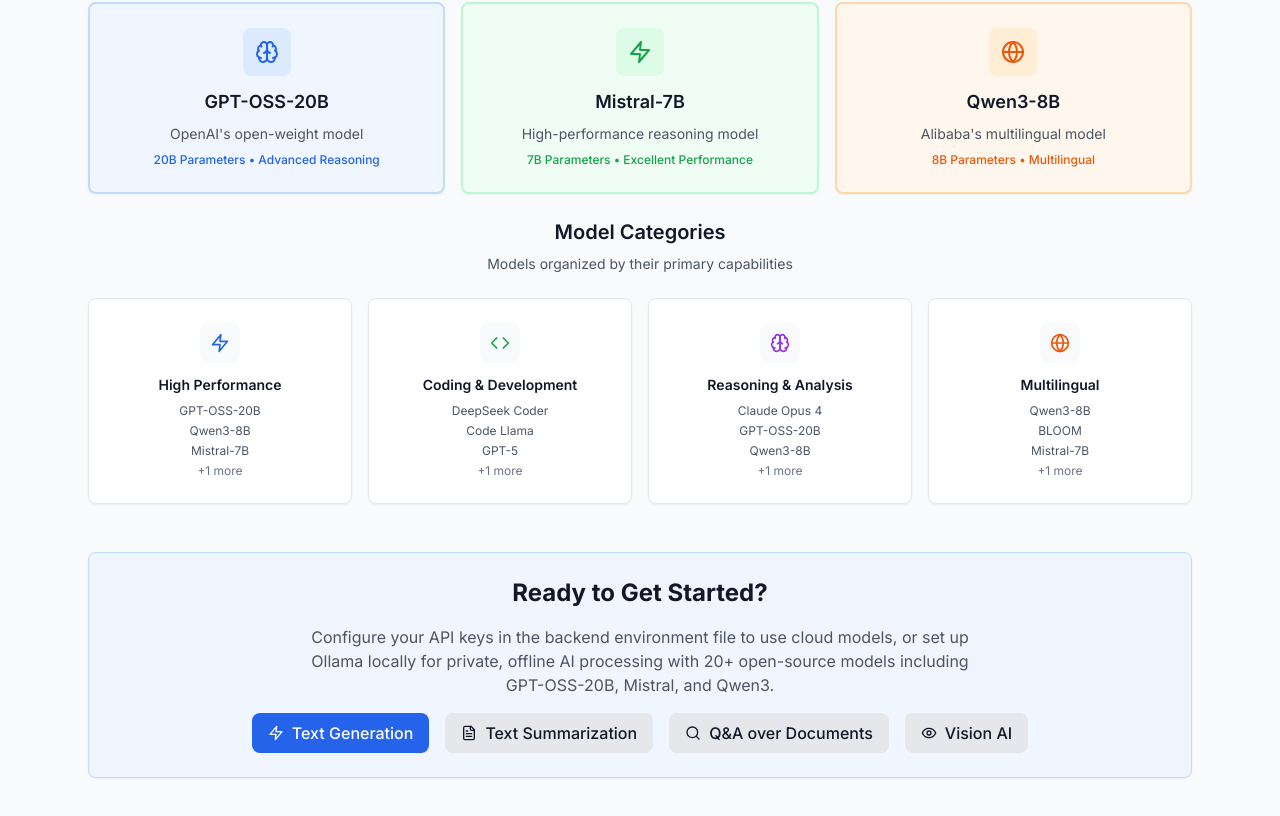
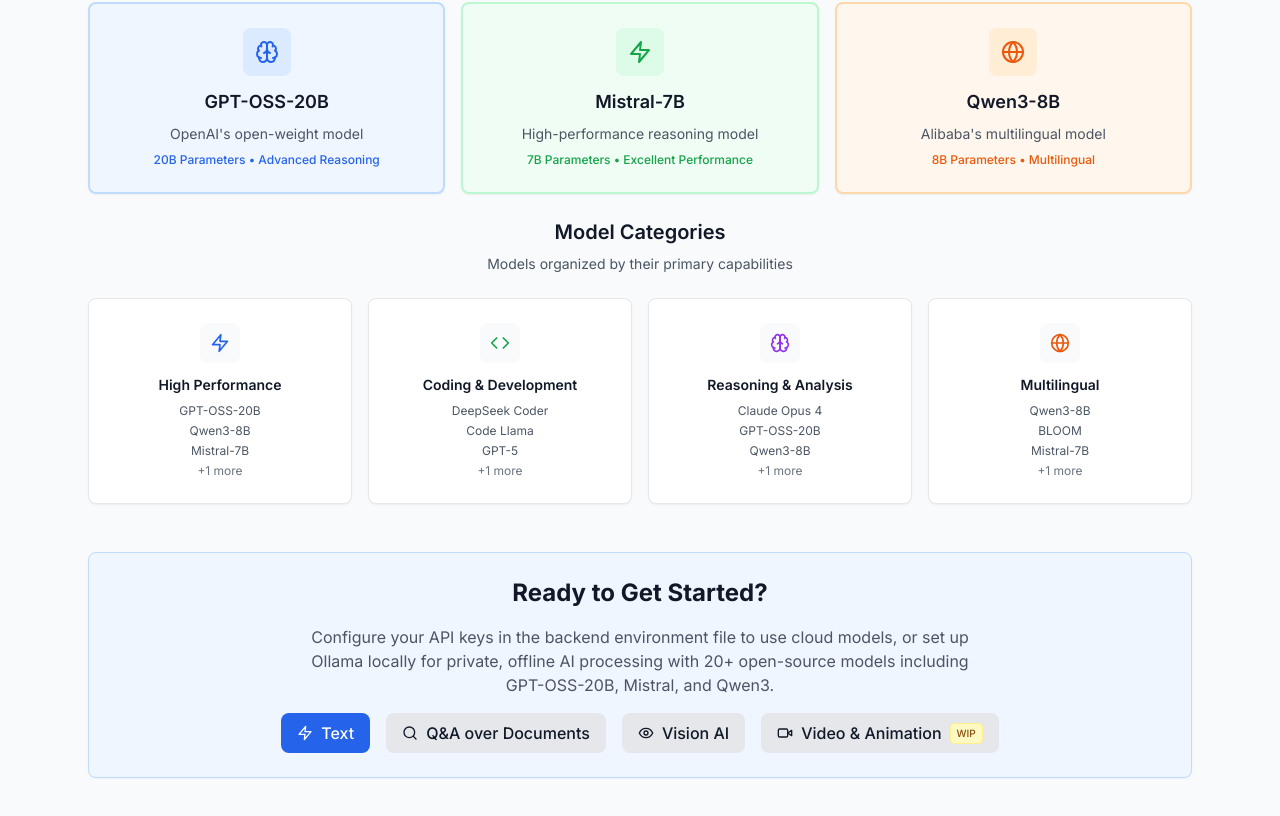
Before and after one commit to arun-gupta/genai-labs, a React (Vite) app in the folder frontend/: page / in a window 1280 px wide. Shown: the part 1865-2681 px from the top of the page. Built offline with nearby package versions, Linux system fonts and the light colour scheme; no server answers.

Commit message:
Home: update quick actions to /text and add Video & Animation (WIP) button; tidy imports

```diff
--- a/frontend/src/pages/HomePage.tsx
+++ b/frontend/src/pages/HomePage.tsx
@@ -1,6 +1,6 @@
 import React from 'react';
 import { Link } from 'react-router-dom';
-import { Zap, FileText, Brain, Server, ArrowRight, Sparkles, Search, BarChart3, Mic, Download, Code, Globe, Github, Eye, GitCompare } from 'lucide-react';
+import { Zap, FileText, Brain, Server, ArrowRight, Sparkles, Search, BarChart3, Mic, Download, Code, Globe, Github, Eye, GitCompare, Video as VideoIcon } from 'lucide-react';
 
 export const HomePage: React.FC = () => {
   const features = [
@@ -401,18 +401,11 @@
           </p>
           <div className="flex items-center justify-center space-x-4 flex-wrap">
             <Link
-              to="/generate"
+              to="/text"
               className="btn-primary flex items-center space-x-2"
             >
               <Zap size={16} />
-              <span>Text Generation</span>
-            </Link>
-            <Link
-              to="/summarize"
-              className="btn-secondary flex items-center space-x-2"
-            >
-              <FileText size={16} />
-              <span>Text Summarization</span>
+              <span>Text</span>
             </Link>
             <Link
               to="/rag"
@@ -428,6 +421,14 @@
               <Eye size={16} />
               <span>Vision AI</span>
             </Link>
+            <Link
+              to="/video"
+              className="btn-secondary flex items-center space-x-2"
+            >
+              <VideoIcon size={16} />
+              <span>Video & Animation</span>
+              <span className="ml-2 text-[10px] px-1.5 py-0.5 rounded bg-yellow-100 text-yellow-800 border border-yellow-200">WIP</span>
+            </Link>
           </div>
         </div>
       </div>
```
